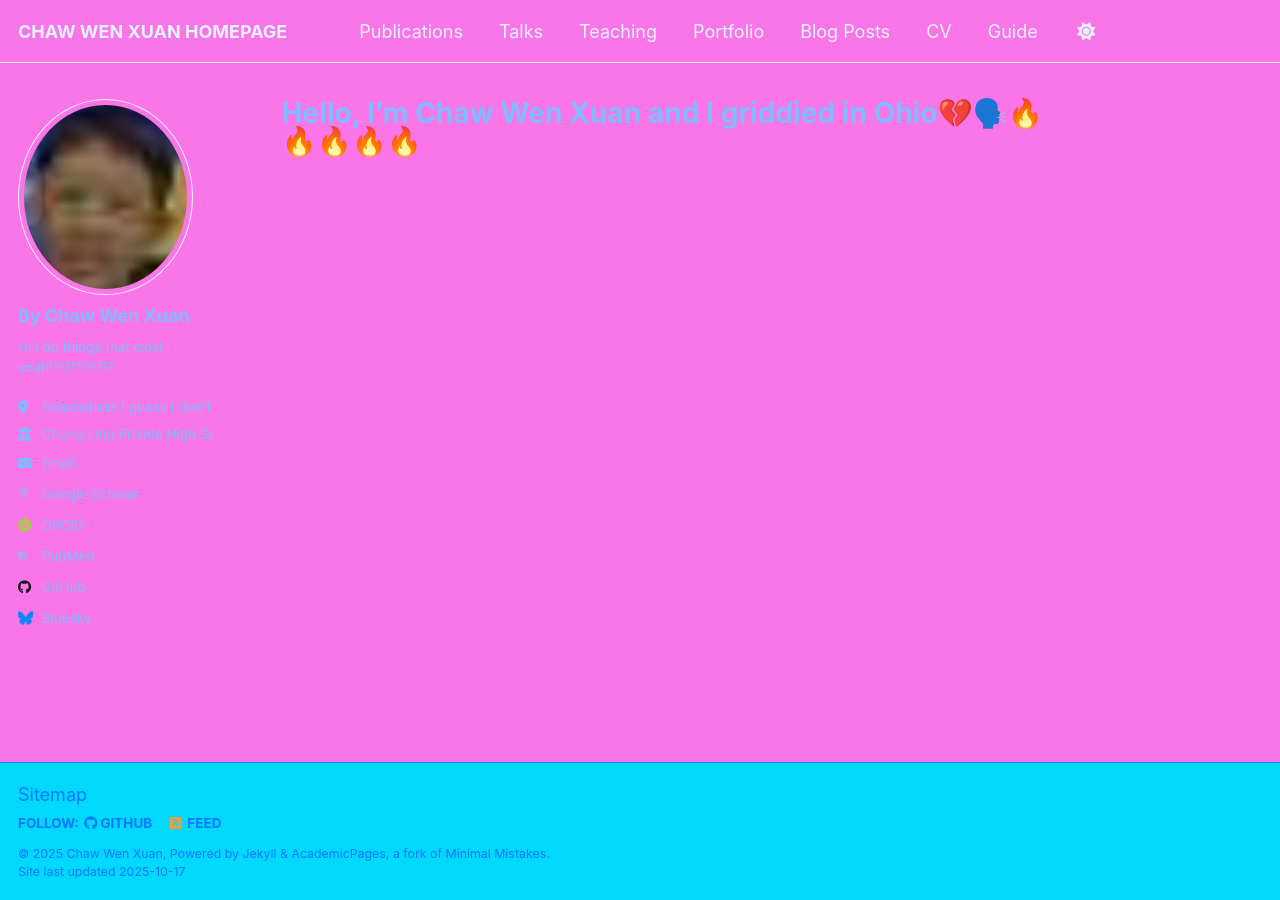
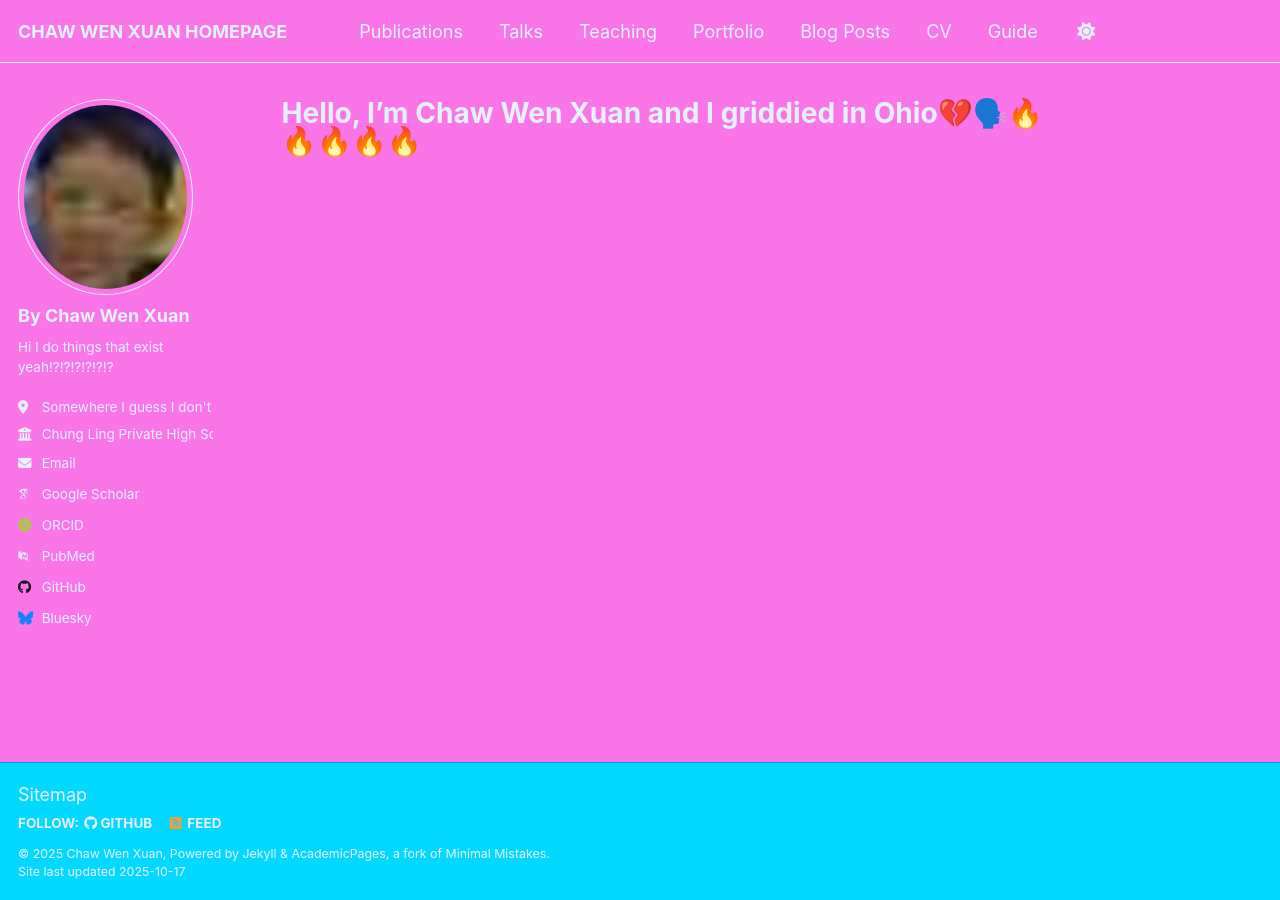
Before and after one commit to Vince4242/Vince4242.github.io, a Jekyll site: the page built from _pages/about.md, in a window 1280 px wide. Built offline with Jekyll 4.4.1, drawn with Linux system fonts in a browser that asks for light colours; some web fonts are replaced; a script that is not in the unit is left out.

Commit message:
update _default_light.scss

```diff
--- a/_sass/theme/_default_light.scss
+++ b/_sass/theme/_default_light.scss
@@ -34,14 +34,14 @@ $sidebar-screen-min-width   : 1024px;
     --global-border-color               : #{$lighter-gray};
     --global-dark-border-color          : #0091ff;
     --global-code-background-color      : #ff00d4;
-    --global-code-text-color            : #{$darker-gray};
+    --global-code-text-color            : #{$lighter_gray};
     --global-fig-caption-color          : mix(#fff,  #{$dark-gray}, 25%);
     --global-link-color                 : #52adc8;
     --global-link-color-hover           : mix(#000, #2f7f93, 25%);
     --global-link-color-visited         : mix(#fff, #2f7f93, 25%);
     --global-masthead-link-color        : #{$lighter-gray};
     --global-masthead-link-color-hover  : mix(#000, #{$gray}, 25%);
-    --global-text-color                 : #{$light-gray};
-    --global-text-color-light           : #{$gray};
+    --global-text-color                 : #{$lighter-gray};
+    --global-text-color-light           : #{$lighter-gray};
     --global-thead-color                : #{$lighter-gray};
 }
```
